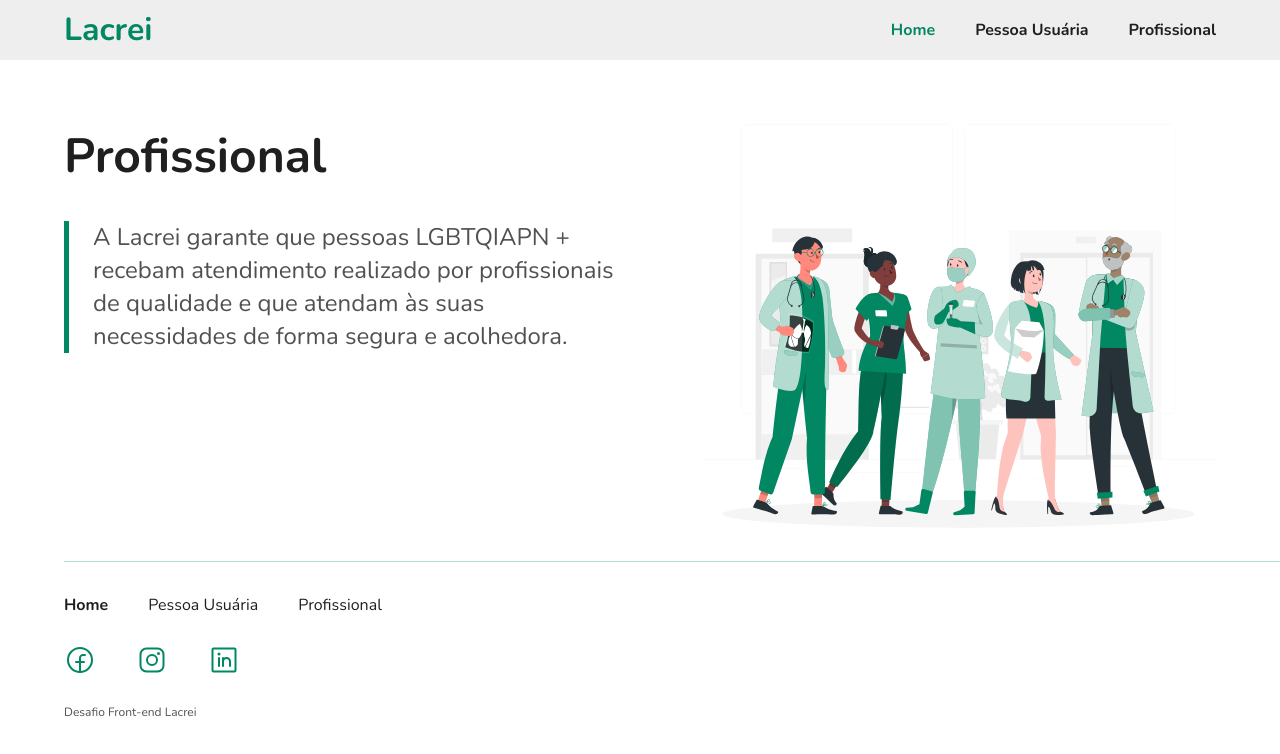
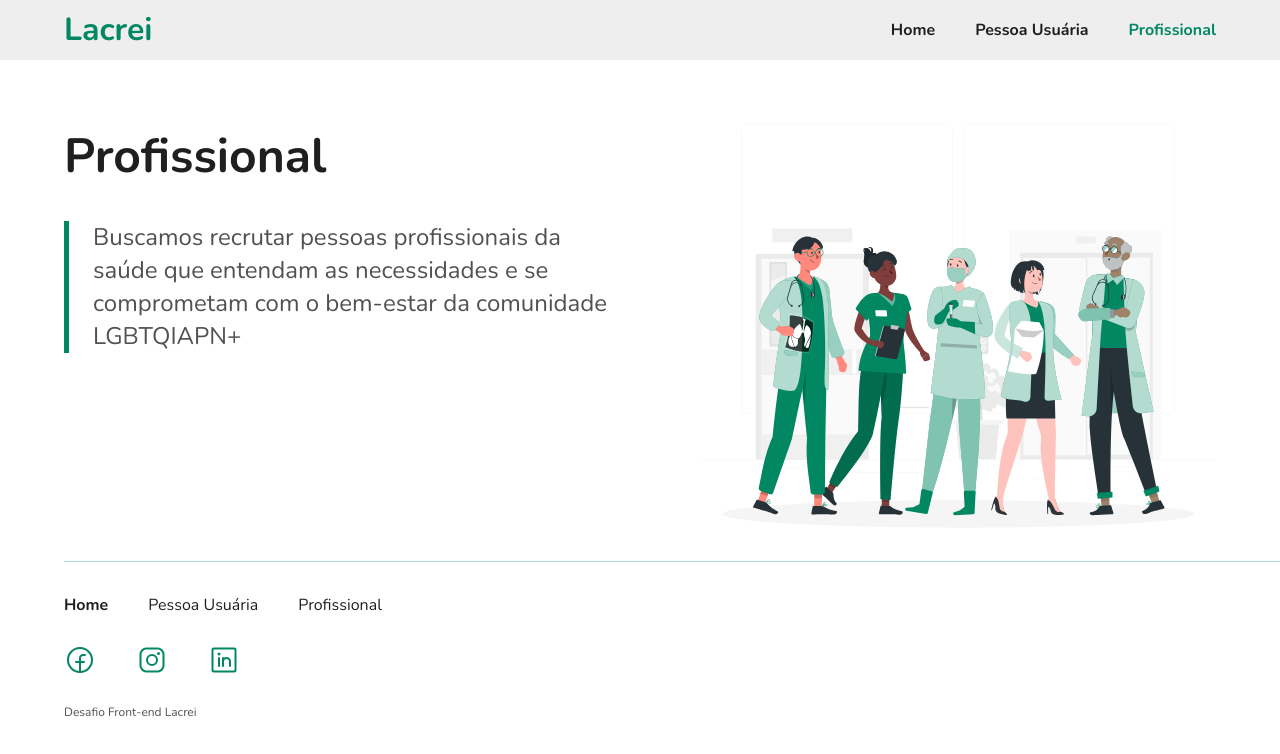
Before and after one commit to ribeirojer/Challenge-Lacrei, a React (Vite) app: page /profissional in a window 1280 px wide. Shown: the top 754 px of the page. Built offline with nearby package versions, Linux system fonts and the light colour scheme.

Commit message:
header navigation

```diff
--- a/src/components/Header.tsx
+++ b/src/components/Header.tsx
@@ -1,4 +1,5 @@
-import { Link } from "react-router-dom";
+import { useState } from "react";
+import { useNavigate } from "react-router-dom";
 import styled from "styled-components";
 
 type Props = {};
@@ -12,8 +13,6 @@ const Wrapper = styled.header`
   background-color: #eeeeee;
 
   h1 {
-    top: 8px;
-    font-style: normal;
     font-weight: 700;
     font-size: 32px;
     line-height: 44px;
@@ -30,6 +29,7 @@ const Wrapper = styled.header`
     font-size: 16px;
     line-height: 22px;
     color: #1f1f1f;
+    cursor: pointer;
   }
   .cor {
     color: #018762;
@@ -37,19 +37,36 @@ const Wrapper = styled.header`
 `;
 
 const Header = (props: Props) => {
+  const [first, setfirst] = useState<string>(window.location.pathname);
+  const navigate = useNavigate();
+
+  function handleNavigate(link: string) {
+    setfirst(link);
+    navigate(link);
+  }
+
   return (
     <Wrapper>
       <h1>Lacrei</h1>
       <ul>
-        <Link to={"/"}>
-          <li className="cor">Home</li>
-        </Link>
-        <Link to={"/pessoa"}>
-          <li>Pessoa Usuária</li>
-        </Link>
-        <Link to={"/profissional"}>
-          <li>Profissional</li>
-        </Link>
+        <li
+          className={`${first === "/" && "cor"}`}
+          onClick={() => handleNavigate("/")}
+        >
+          Home
+        </li>
+        <li
+          className={`${first === "/pessoa" && "cor"}`}
+          onClick={() => handleNavigate("/pessoa")}
+        >
+          Pessoa Usuária
+        </li>
+        <li
+          className={`${first === "/profissional" && "cor"}`}
+          onClick={() => handleNavigate("/profissional")}
+        >
+          Profissional
+        </li>
       </ul>
     </Wrapper>
   );
--- a/src/pages/Home.tsx
+++ b/src/pages/Home.tsx
@@ -4,6 +4,8 @@ import Content from "../components/Content";
 import Title from "../components/Title";
 import imagem from "../assets/img1.svg";
 import { useEffect } from "react";
+import Header from "../components/Header";
+import Footer from "../components/Footer";
 
 type Props = {};
 
--- a/src/pages/Person.tsx
+++ b/src/pages/Person.tsx
@@ -21,6 +21,7 @@ const Person = (props: Props) => {
   useEffect(() => {
     document.title = "Pessoa Usuária | Desafio Lacrei";
   });
+
   return (
     <Wrapper>
       <div className="wrapper">
--- a/src/pages/Professional.tsx
+++ b/src/pages/Professional.tsx
@@ -1,8 +1,8 @@
-import Content from '../components/Content';
-import Title from '../components/Title';
+import Content from "../components/Content";
+import Title from "../components/Title";
 import imagem from "../assets/img3.svg";
-import styled from 'styled-components';
-import { useEffect } from 'react';
+import styled from "styled-components";
+import { useEffect } from "react";
 
 type Props = {};
 
@@ -31,15 +31,15 @@ const Professional = (props: Props) => {
         <Title>Profissional</Title>
         <div>
           <Content width={"521px"}>
-            A Lacrei garante que pessoas LGBTQIAPN + recebam atendimento
-            realizado por profissionais de qualidade e que atendam às suas
-            necessidades de forma segura e acolhedora.
+            Buscamos recrutar pessoas profissionais da saúde que entendam as
+            necessidades e se comprometam com o bem-estar da comunidade
+            LGBTQIAPN+
           </Content>
         </div>
       </div>
       <img src={imagem} alt="" />
     </Wrapper>
-  )
-}
+  );
+};
 
 export default Professional;
```
